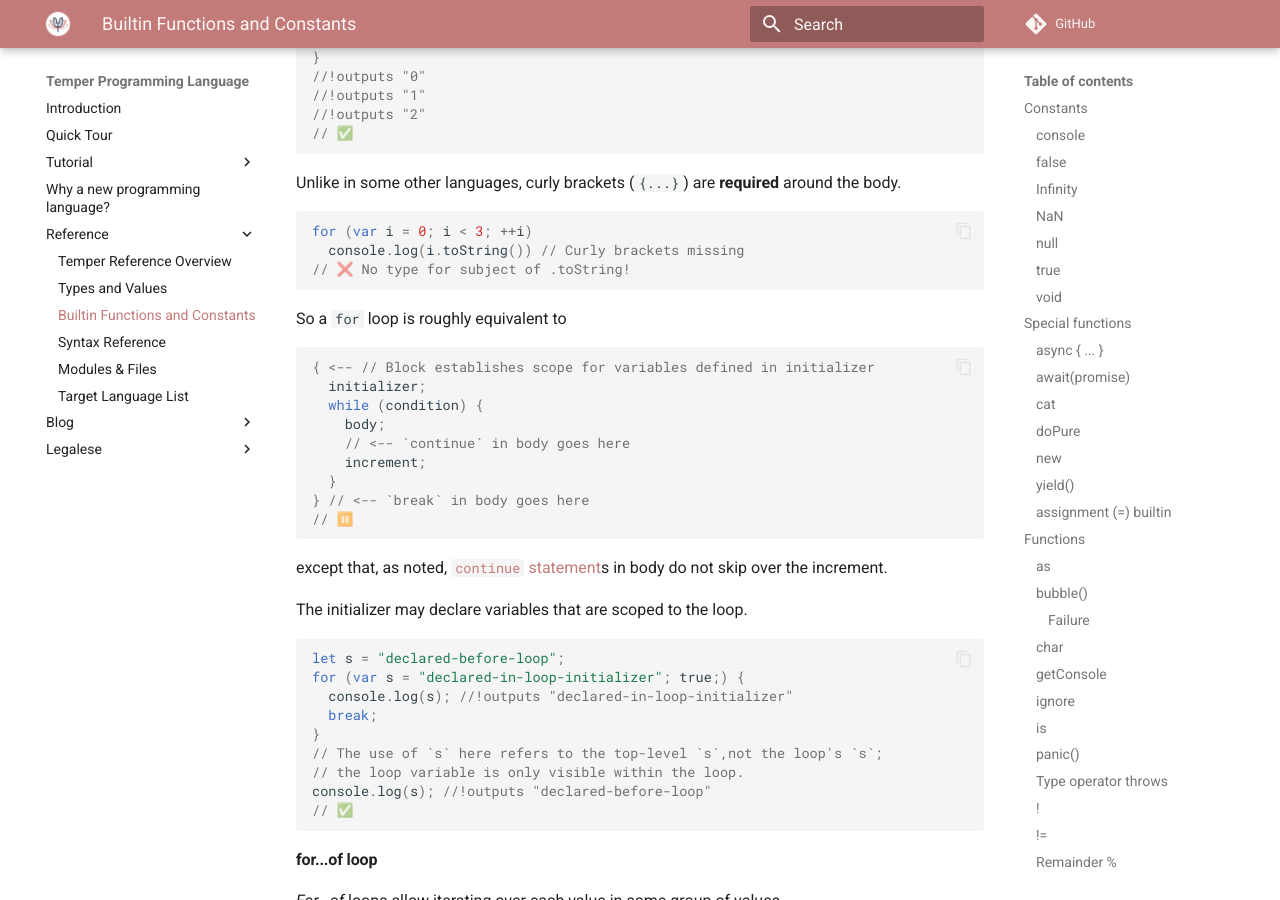
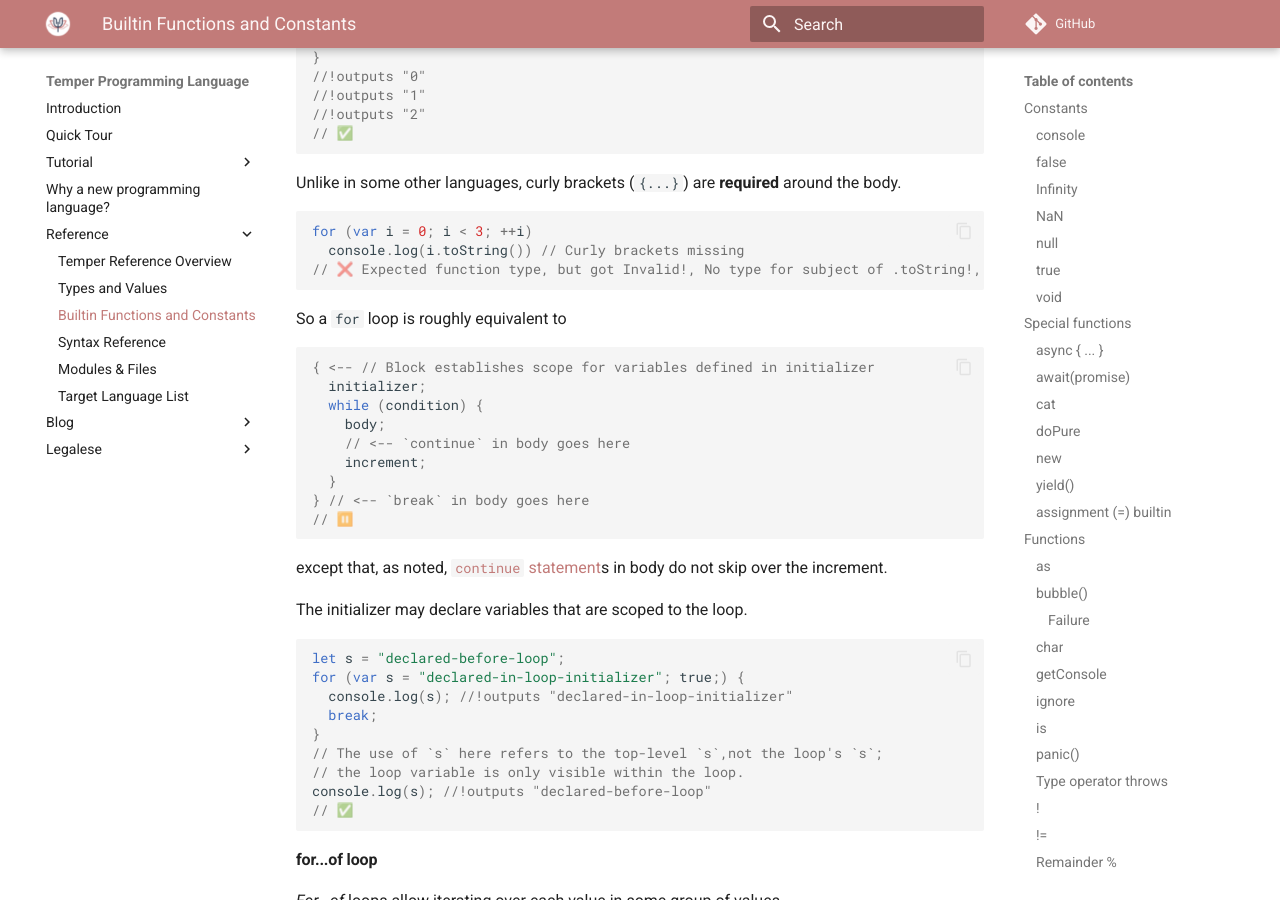
Before and after one commit to temperlang/temper, an MkDocs documentation site: the page built from docs/for-users/temper-docs/docs/reference/builtins.md, in a window 1280 px wide and 900 px high, scrolled down 28267 px. Built offline with MkDocs 1.6.1 and Material for MkDocs 9.7.7, drawn with Linux system fonts in a browser that asks for light colours; nearby versions of some CDN libraries; library files that are not in the unit come from our copies; comment, search, counter and statistics services are not loaded; some of the changed text lies outside the part shown.

Commit message:
Update docs
Signed-off-by: Tom <tom@temper.systems>

````diff
--- a/docs/for-users/temper-docs/docs/reference/builtins.md
+++ b/docs/for-users/temper-docs/docs/reference/builtins.md
@@ -2123,7 +2123,7 @@
 ```temper
 for (var i = 0; i < 3; ++i)
   console.log(i.toString()) // Curly brackets missing
-// ❌ No type for subject of .toString!
+// ❌ Expected function type, but got Invalid!, No type for subject of .toString!, Expected function type, but got Invalid!
 ```
 
 <!-- /snippet: temper-code/build-user-docs/build/snippet/stmt/simple-for-loop/snippet.md/1 -->
@@ -2338,7 +2338,7 @@
 
 ```temper
 if (true) console.log("Runs"); else console.log("Does not run");
-// ❌ Expected a TopLevel here!
+// ❌ Expected a TopLevel here!, Expected function type, but got Invalid!
 ```
 
 <!-- /snippet: temper-code/build-user-docs/build/snippet/builtin/if/snippet.md/4 -->
@@ -2834,7 +2834,7 @@
 var i = 0;
 while (i < 3)
   console.log((i++).toString()) // Curly brackets missing
-// ❌
+// ❌ Expected function type, but got Invalid!
 ```
 
 <!-- /snippet: temper-code/build-user-docs/build/snippet/builtin/while/snippet.md/1 -->
````
Also changed, not shown: docs/for-users/.snippet-hashes.json.
